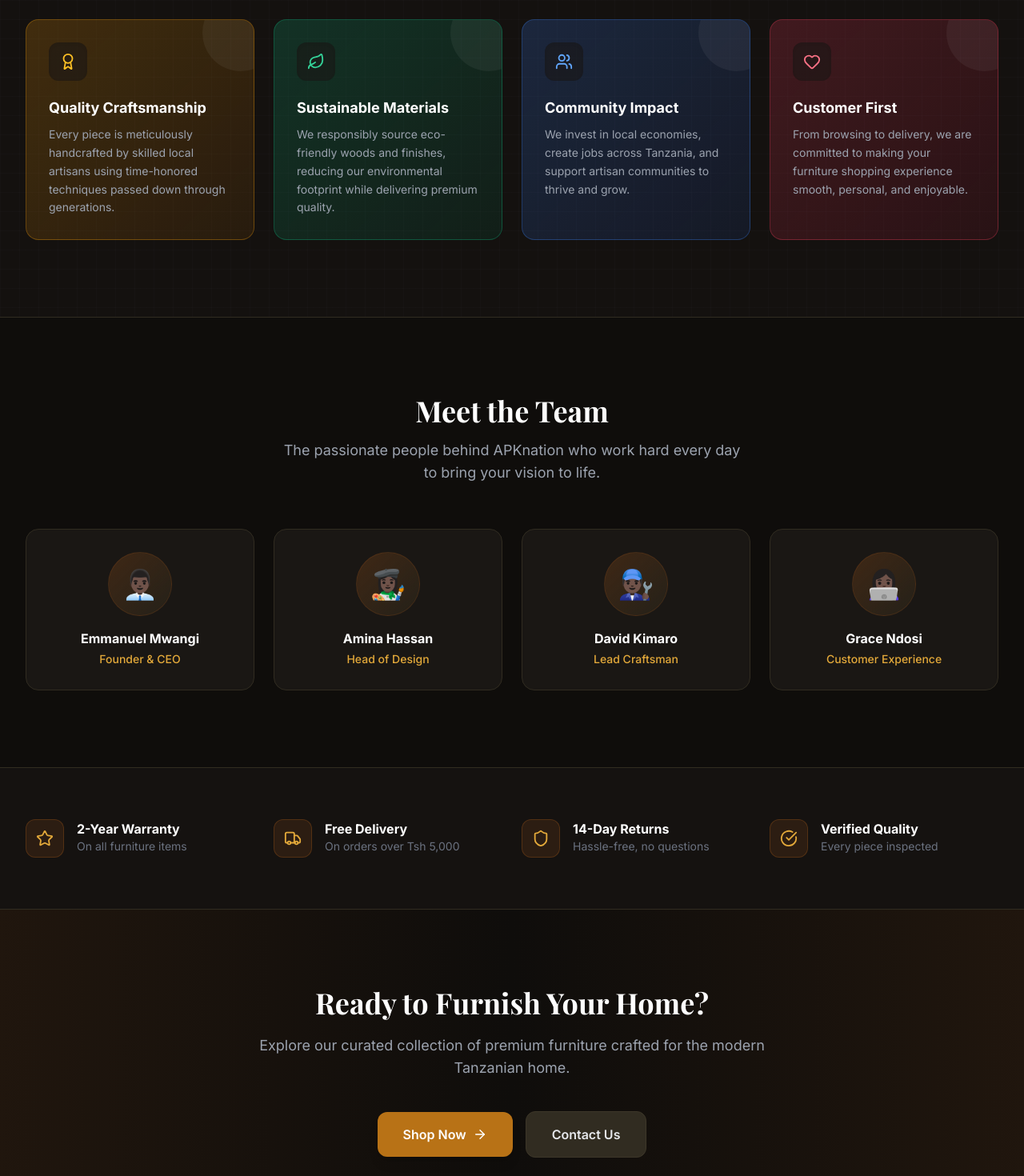
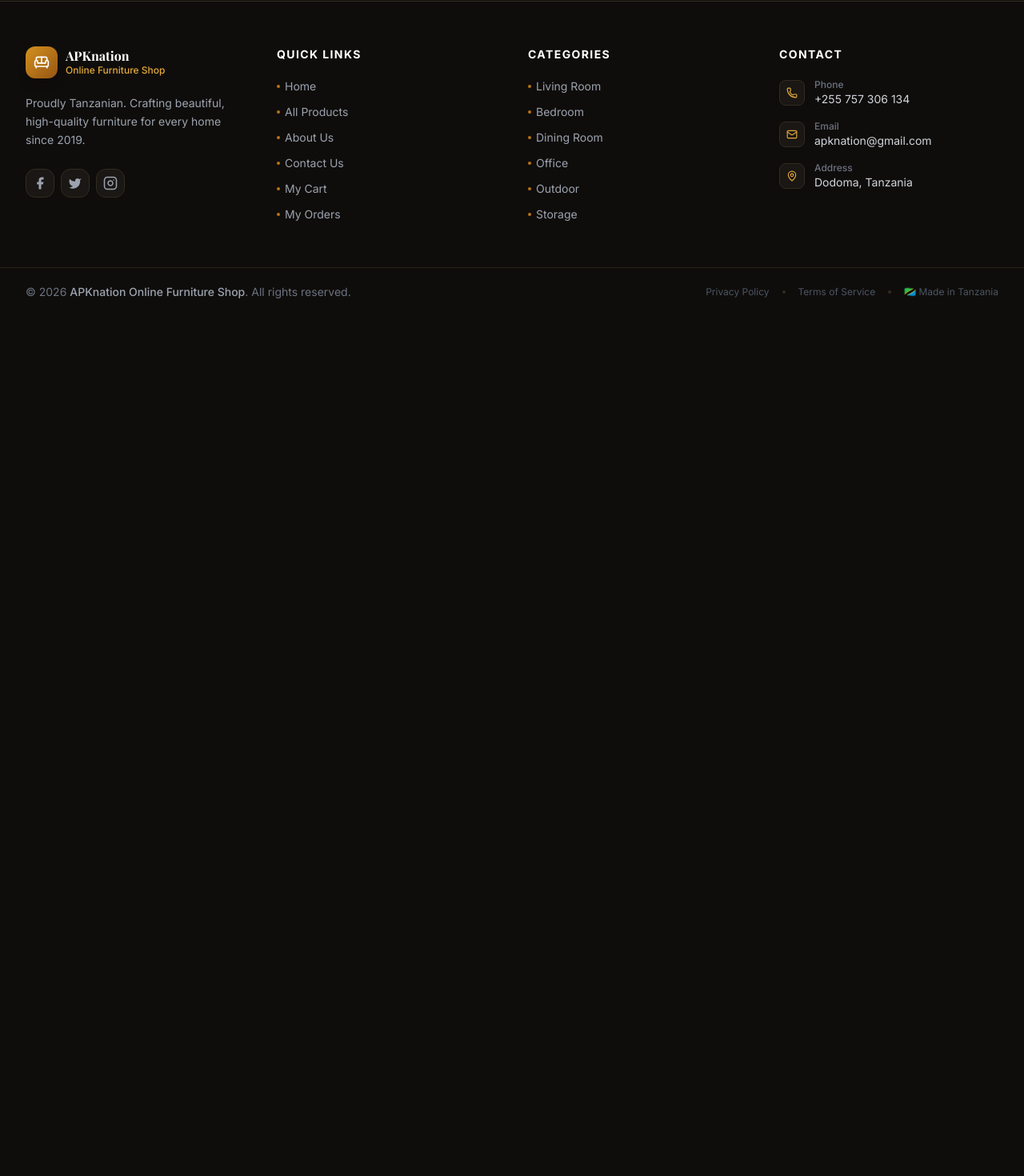
Before and after one commit to APKnation/furniture, a React (Vite) app in the folder furniture-frontend/: page /about in a window 1280 px wide. Shown: the part 1860-3330 px from the top of the page at 80% size. After the commit the page ends 2255 px from the top, so only its background shows below. Built offline with nearby package versions, Linux system fonts and the light colour scheme.

Commit message:
updated productservice

```diff
--- a/furniture-frontend/src/pages/user/About.jsx
+++ b/furniture-frontend/src/pages/user/About.jsx
@@ -1,5 +1,5 @@
 import { Link } from 'react-router-dom';
-import { ArrowRight, Award, Leaf, Users, Heart, Star, CheckCircle, Truck, Shield } from 'lucide-react';
+import { ArrowRight, Star, CheckCircle, Truck, Shield } from 'lucide-react';
 
 const stats = [
   { value: '500+', label: 'Products Available' },
@@ -8,39 +8,7 @@ const stats = [
   { value: '100%', label: 'Local Craftsmanship' },
 ];
 
-const values = [
-  {
-    icon: Award,
-    title: 'Quality Craftsmanship',
-    desc: 'Every piece is meticulously handcrafted by skilled local artisans using time-honored techniques passed down through generations.',
-    color: 'from-amber-500/20 to-amber-600/10 border-amber-500/30 text-amber-400',
-  },
-  {
-    icon: Leaf,
-    title: 'Sustainable Materials',
-    desc: 'We responsibly source eco-friendly woods and finishes, reducing our environmental footprint while delivering premium quality.',
-    color: 'from-emerald-500/20 to-emerald-600/10 border-emerald-500/30 text-emerald-400',
-  },
-  {
-    icon: Users,
-    title: 'Community Impact',
-    desc: 'We invest in local economies, create jobs across Tanzania, and support artisan communities to thrive and grow.',
-    color: 'from-blue-500/20 to-blue-600/10 border-blue-500/30 text-blue-400',
-  },
-  {
-    icon: Heart,
-    title: 'Customer First',
-    desc: 'From browsing to delivery, we are committed to making your furniture shopping experience smooth, personal, and enjoyable.',
-    color: 'from-rose-500/20 to-rose-600/10 border-rose-500/30 text-rose-400',
-  },
-];
 
-const team = [
-  { name: 'Emmanuel Mwangi', role: 'Founder & CEO', avatar: '👨🏿‍💼' },
-  { name: 'Amina Hassan', role: 'Head of Design', avatar: '👩🏿‍🎨' },
-  { name: 'David Kimaro', role: 'Lead Craftsman', avatar: '👨🏿‍🔧' },
-  { name: 'Grace Ndosi', role: 'Customer Experience', avatar: '👩🏿‍💻' },
-];
 
 const guarantees = [
   { icon: Star, label: '2-Year Warranty', desc: 'On all furniture items' },
@@ -162,49 +130,7 @@ export default function About() {
         </div>
       </section>
 
-      {/* Values */}
-      <section className="bg-dark-800/50 border-y border-dark-600 py-24 relative overflow-hidden">
-        <div className="absolute inset-0 bg-[linear-gradient(to_right,#80808008_1px,transparent_1px),linear-gradient(to_bottom,#80808008_1px,transparent_1px)] bg-[size:24px_24px] pointer-events-none" />
-        <div className="max-w-7xl mx-auto px-4 sm:px-6 lg:px-8 relative z-10">
-          <div className="text-center mb-14">
-            <h2 className="font-display text-4xl font-bold text-white mb-4">What We Stand For</h2>
-            <p className="text-gray-400 text-lg max-w-2xl mx-auto">Our values guide every decision we make — from how we source materials to how we serve our customers.</p>
-          </div>
-          <div className="grid sm:grid-cols-2 lg:grid-cols-4 gap-6">
-            {values.map(({ icon: Icon, title, desc, color }) => (
-              <div key={title}
-                className={`group relative overflow-hidden rounded-2xl bg-gradient-to-br ${color} border p-7 hover:-translate-y-2 transition-all duration-300 hover:shadow-2xl`}>
-                <div className="absolute -top-8 -right-8 w-24 h-24 rounded-full bg-white/5 pointer-events-none" />
-                <div className="w-12 h-12 bg-dark-800/60 rounded-xl flex items-center justify-center mb-5 shadow-inner">
-                  <Icon size={22} className={color.split(' ').find(c => c.startsWith('text-'))} />
-                </div>
-                <h3 className="font-bold text-white text-lg mb-2">{title}</h3>
-                <p className="text-gray-400 text-sm leading-relaxed">{desc}</p>
-              </div>
-            ))}
-          </div>
-        </div>
-      </section>
 
-      {/* Team */}
-      <section className="max-w-7xl mx-auto px-4 sm:px-6 lg:px-8 py-24">
-        <div className="text-center mb-14">
-          <h2 className="font-display text-4xl font-bold text-white mb-4">Meet the Team</h2>
-          <p className="text-gray-400 text-lg max-w-xl mx-auto">The passionate people behind APKnation who work hard every day to bring your vision to life.</p>
-        </div>
-        <div className="grid grid-cols-2 lg:grid-cols-4 gap-6">
-          {team.map(({ name, role, avatar }) => (
-            <div key={name}
-              className="group bg-dark-800 border border-dark-600 rounded-2xl p-7 text-center hover:border-primary-600/50 hover:-translate-y-2 hover:shadow-2xl hover:shadow-primary-900/20 transition-all duration-300">
-              <div className="w-20 h-20 mx-auto bg-gradient-to-br from-primary-900/50 to-dark-700 rounded-full flex items-center justify-center text-4xl mb-4 group-hover:scale-110 transition-transform duration-300 border border-primary-800/30">
-                {avatar}
-              </div>
-              <h3 className="font-bold text-white mb-1">{name}</h3>
-              <p className="text-primary-400 text-sm font-medium">{role}</p>
-            </div>
-          ))}
-        </div>
-      </section>
 
       {/* Guarantees */}
       <section className="bg-dark-800/60 border-y border-dark-600 py-16">
@@ -225,26 +151,7 @@ export default function About() {
         </div>
       </section>
 
-      {/* CTA */}
-      <section className="relative overflow-hidden py-24">
-        <div className="absolute inset-0 bg-gradient-to-r from-primary-900/20 via-dark-900 to-primary-900/20 pointer-events-none" />
-        <div className="relative max-w-3xl mx-auto px-4 sm:px-6 lg:px-8 text-center">
-          <h2 className="font-display text-4xl font-bold text-white mb-5">
-            Ready to Furnish Your Home?
-          </h2>
-          <p className="text-gray-400 text-lg mb-10">
-            Explore our curated collection of premium furniture crafted for the modern Tanzanian home.
-          </p>
-          <div className="flex flex-col sm:flex-row items-center justify-center gap-4">
-            <Link to="/products" className="btn-primary flex items-center gap-2 px-8 py-4 text-base">
-              Shop Now <ArrowRight size={18} />
-            </Link>
-            <Link to="/contact" className="btn-secondary flex items-center gap-2 px-8 py-4 text-base">
-              Contact Us
-            </Link>
-          </div>
-        </div>
-      </section>
+
 
     </div>
   );
--- a/furniture-frontend/src/pages/user/Home.jsx
+++ b/furniture-frontend/src/pages/user/Home.jsx
@@ -1,6 +1,6 @@
 import { useState, useEffect } from 'react';
 import { Link, useNavigate } from 'react-router-dom';
-import { ArrowRight, Shield, Truck, Star } from 'lucide-react';
+import { ArrowRight, Shield, Truck, Star, Award, Leaf, Users, Heart } from 'lucide-react';
 import { getCategories, getProducts } from '../../services/api';
 import ProductCard from '../../components/ProductCard';
 import { useAuth } from '../../context/AuthContext';
@@ -10,6 +10,33 @@ const features = [
   { icon: Truck, label: 'Free Shipping', desc: 'On orders over Tsh 5000' },
   { icon: Shield, label: 'Quality Guarantee', desc: '2 year warranty included' },
   { icon: Star, label: 'Premium Brands', desc: 'Only top furniture brands' },
+];
+
+const values = [
+  {
+    icon: Award,
+    title: 'Quality Craftsmanship',
+    desc: 'Every piece is meticulously handcrafted by skilled local artisans using time-honored techniques passed down through generations.',
+    color: 'from-amber-500/20 to-amber-600/10 border-amber-500/30 text-amber-400',
+  },
+  {
+    icon: Leaf,
+    title: 'Sustainable Materials',
+    desc: 'We responsibly source eco-friendly woods and finishes, reducing our environmental footprint while delivering premium quality.',
+    color: 'from-emerald-500/20 to-emerald-600/10 border-emerald-500/30 text-emerald-400',
+  },
+  {
+    icon: Users,
+    title: 'Community Impact',
+    desc: 'We invest in local economies, create jobs across Tanzania, and support artisan communities to thrive and grow.',
+    color: 'from-blue-500/20 to-blue-600/10 border-blue-500/30 text-blue-400',
+  },
+  {
+    icon: Heart,
+    title: 'Customer First',
+    desc: 'From browsing to delivery, we are committed to making your furniture shopping experience smooth, personal, and enjoyable.',
+    color: 'from-rose-500/20 to-rose-600/10 border-rose-500/30 text-rose-400',
+  },
 ];
 
 
@@ -156,7 +183,29 @@ export default function Home() {
         </div>
       </section>
 
-
+      {/* Values */}
+      <section className="bg-dark-800/50 border-y border-dark-600 py-24 relative overflow-hidden">
+        <div className="absolute inset-0 bg-[linear-gradient(to_right,#80808008_1px,transparent_1px),linear-gradient(to_bottom,#80808008_1px,transparent_1px)] bg-[size:24px_24px] pointer-events-none" />
+        <div className="max-w-7xl mx-auto px-4 sm:px-6 lg:px-8 relative z-10">
+          <div className="text-center mb-14">
+            <h2 className="font-display text-4xl font-bold text-white mb-4">What We Stand For</h2>
+            <p className="text-gray-400 text-lg max-w-2xl mx-auto">Our values guide every decision we make — from how we source materials to how we serve our customers.</p>
+          </div>
+          <div className="grid sm:grid-cols-2 lg:grid-cols-4 gap-6">
+            {values.map(({ icon: Icon, title, desc, color }) => (
+              <div key={title}
+                className={`group relative overflow-hidden rounded-2xl bg-gradient-to-br ${color} border p-7 hover:-translate-y-2 transition-all duration-300 hover:shadow-2xl`}>
+                <div className="absolute -top-8 -right-8 w-24 h-24 rounded-full bg-white/5 pointer-events-none" />
+                <div className="w-12 h-12 bg-dark-800/60 rounded-xl flex items-center justify-center mb-5 shadow-inner">
+                  <Icon size={22} className={color.split(' ').find(c => c.startsWith('text-'))} />
+                </div>
+                <h3 className="font-bold text-white text-lg mb-2">{title}</h3>
+                <p className="text-gray-400 text-sm leading-relaxed">{desc}</p>
+              </div>
+            ))}
+          </div>
+        </div>
+      </section>
 
     </div>
   );
```
